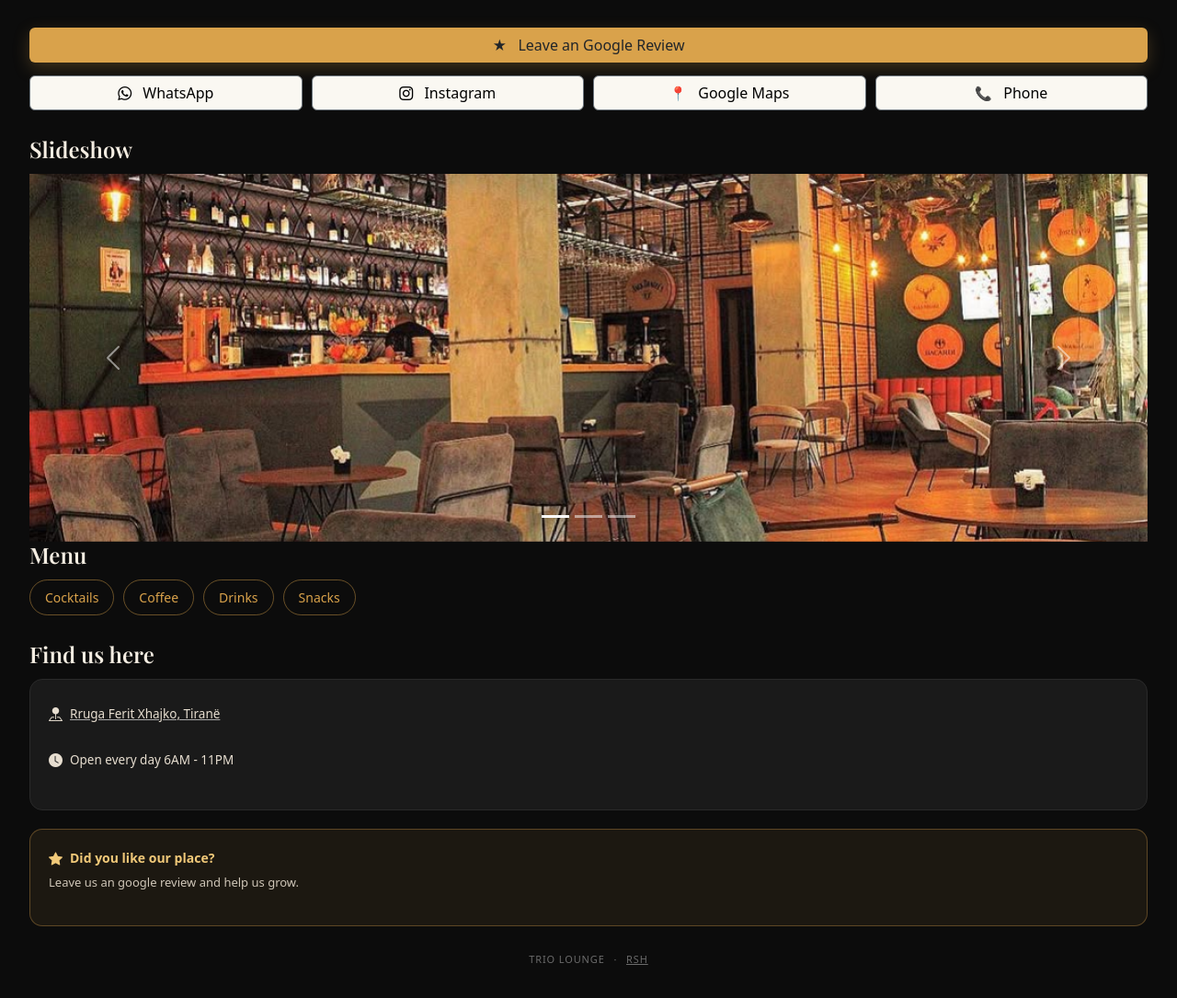
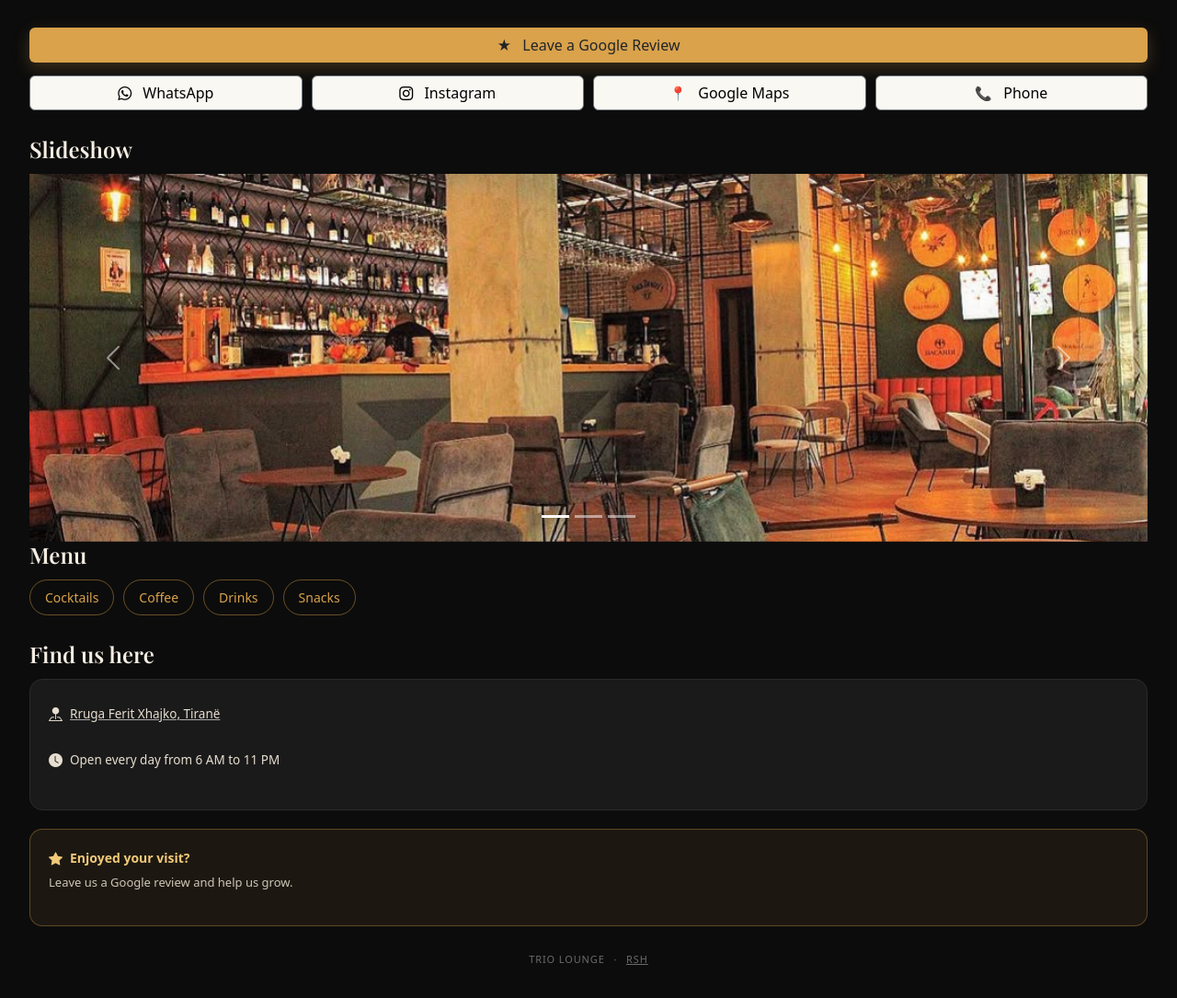
Before and after one commit to RegiShtembari/trio_lounge, a website built with webpack: page index.html in a window 1280 px wide. Shown: the part 1111-2196 px from the top of the page at 92% size. Built offline with nearby package versions, Linux system fonts and the light colour scheme.

Commit message:
#language check

```diff
--- a/index.html
+++ b/index.html
@@ -57,7 +57,7 @@
     <a
       href="https://g.page/r/Ccq3Aal6JFwMEBM/review"
       target="_blank" class="btn btn-review">
-      <span class="icon">&#9733;</span> Leave an Google Review
+      <span class="icon">&#9733;</span> Leave a Google Review
     </a>
 
     <div class="btn-grid">
@@ -363,16 +363,16 @@
           Rruga Ferit Xhajko, Tiranë
         </p>
       </a>
-      <p><span class="icon"><i class="bi bi-clock-fill"></i></span> Open every day 6AM - 11PM</p>
+      <p><span class="icon"><i class="bi bi-clock-fill"></i></span>Open every day from 6 AM to 11 PM</p>
 <!--      <p><span class="icon">&#128247;</span> @triolounge</p>-->
     </div>
 
     <!-- Review prompt -->
     <div class="review-card">
 <!--      <p class="review-title"><span class="icon"><i class="bi bi-star-fill"></i></span> Na pëlqeu që ishe këtu?</p>-->
-      <p class="review-title"><span class="icon"><i class="bi bi-star-fill"></i></span> Did you like our place?</p>
+      <p class="review-title"><span class="icon"><i class="bi bi-star-fill"></i></span>Enjoyed your visit?</p>
 <!--      <p class="review-text">Na lër një review në Google dhe na ndihmo të rritemi.</p>-->
-      <p class="review-text">Leave us an google review and help us grow.</p>
+      <p class="review-text">Leave us a Google review and help us grow.</p>
     </div>
 
     <p class="footer">
```
